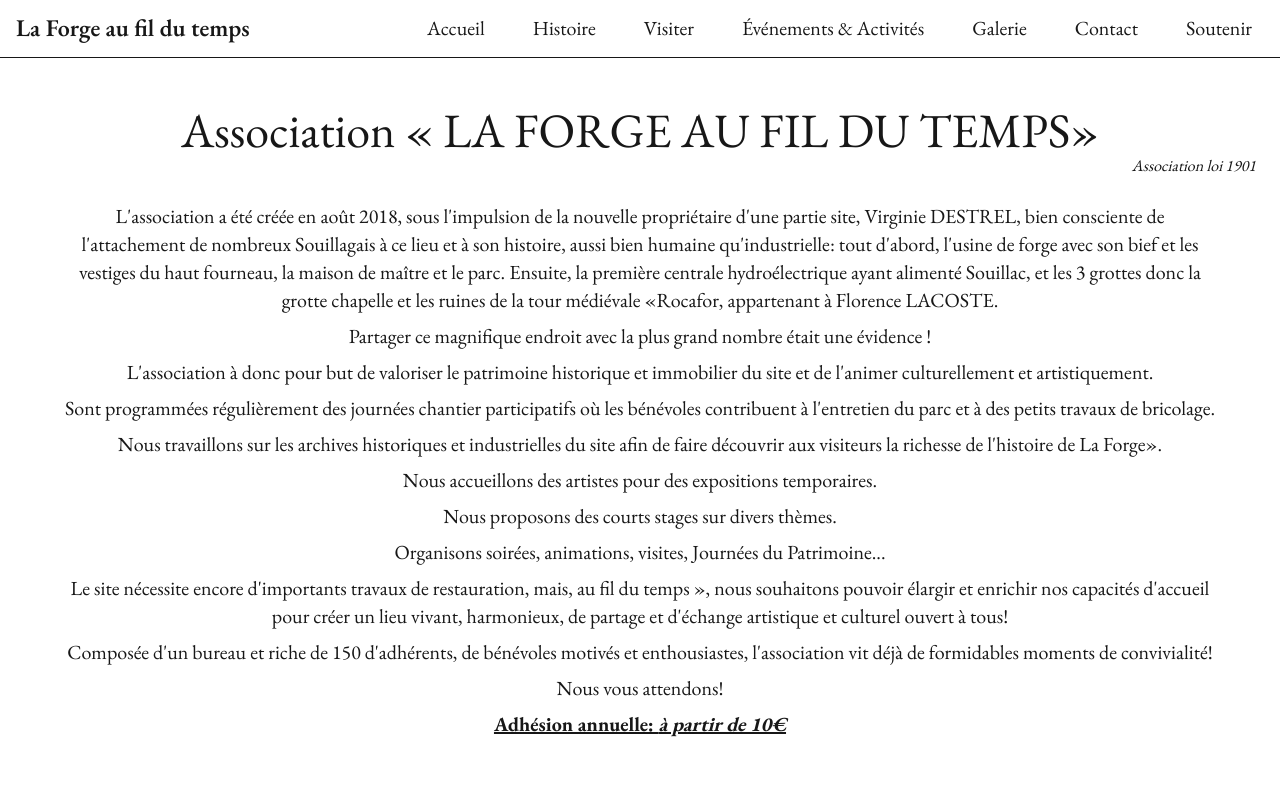
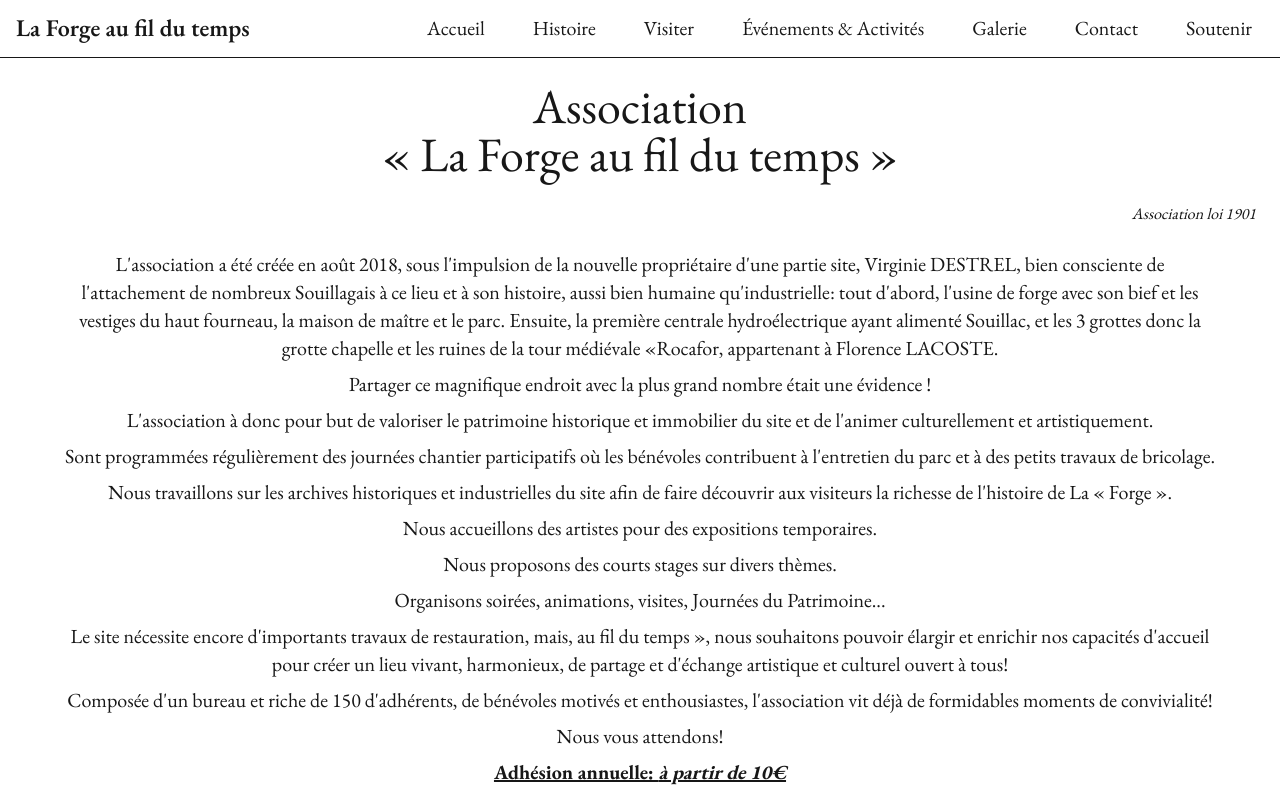
Before and after one commit to uburoiubu/forge-au-fil-du-temps, a Next.js app: page /soutien in a window 1280 px wide. Shown: the top 800 px of the page. Built offline with nearby package versions, Linux system fonts and the light colour scheme.

Commit message:
polishing

```diff
--- a/app/contact/page.tsx
+++ b/app/contact/page.tsx
@@ -5,7 +5,7 @@ export default function ContactPage() {
         Contact & Infos pratiques
       </h1>
 
-      <div className="text-2xl leading-relaxed p-6">
+      <div className="text-xl leading-relaxed p-6">
         <p className="pb-6">
           Vous pouvez nous écrire pour toute question sur la Forge, les visites
           ou les événements.
--- a/app/soutien/page.tsx
+++ b/app/soutien/page.tsx
@@ -7,10 +7,10 @@ export const metadata = { title: "Histoire & Patrimoine" };
 export default async function Page() {
   return (
     <main className="min-h-screen p-6 text-justify">
-      <h1 className="text-5xl text-center pt-6 pr-6 pl-6">
-        Association « LA FORGE AU FIL DU TEMPS»
+      <h1 className="text-5xl text-center pr-6 pl-6">
+        Association <br />« La Forge au fil du temps »
       </h1>
-      <p className="text-right">
+      <p className="text-right pt-6">
         <em>Association loi 1901</em>
       </p>
       <div className="mt-6 space-y-2 text-xl text-center pl-10 pr-10">
@@ -44,7 +44,7 @@ export default async function Page() {
         <p>
           Nous travaillons sur les archives historiques et industrielles du site
           afin de faire découvrir aux visiteurs la richesse de l'histoire de La
-          Forge».
+          « Forge ».
         </p>
 
         <p>Nous accueillons des artistes pour des expositions temporaires.</p>
@@ -70,7 +70,13 @@ export default async function Page() {
 
         <p>Nous vous attendons!</p>
 
-        <p><b><u>Adhésion annuelle: <i>à partir de 10€</i></u></b></p>
+        <p>
+          <b>
+            <u>
+              Adhésion annuelle: <i>à partir de 10€</i>
+            </u>
+          </b>
+        </p>
       </div>
     </main>
   );
```
